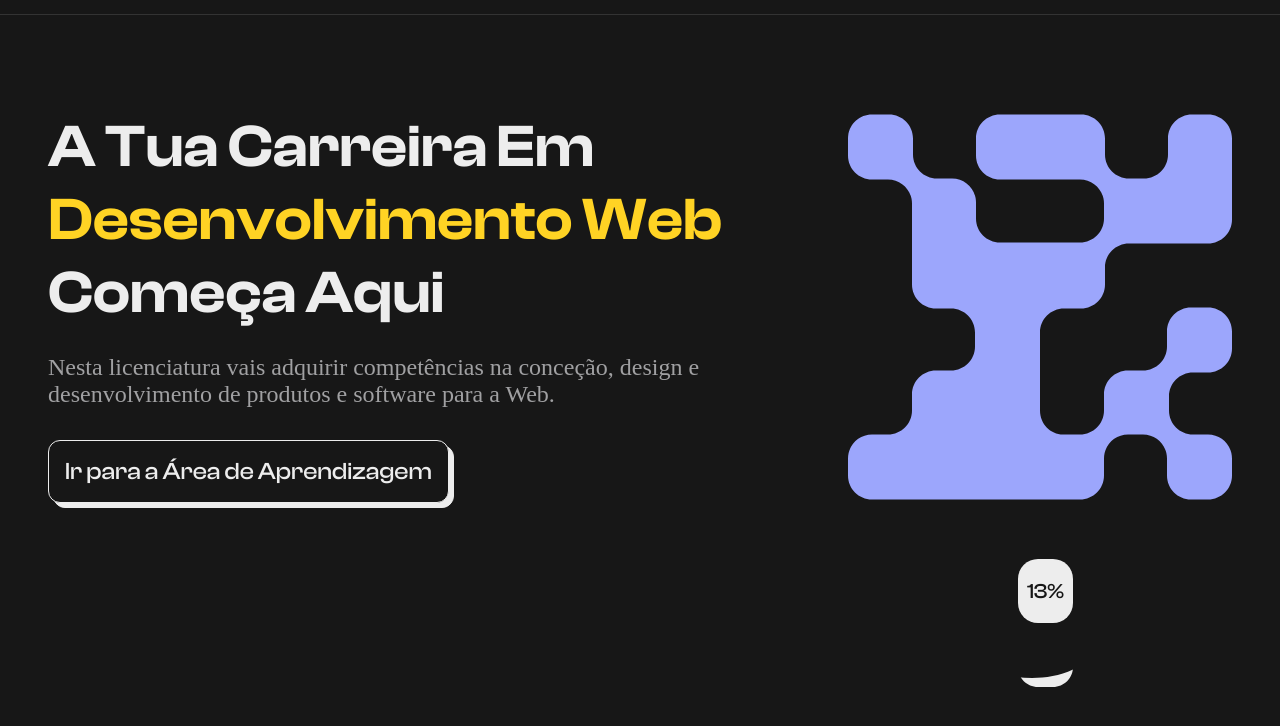
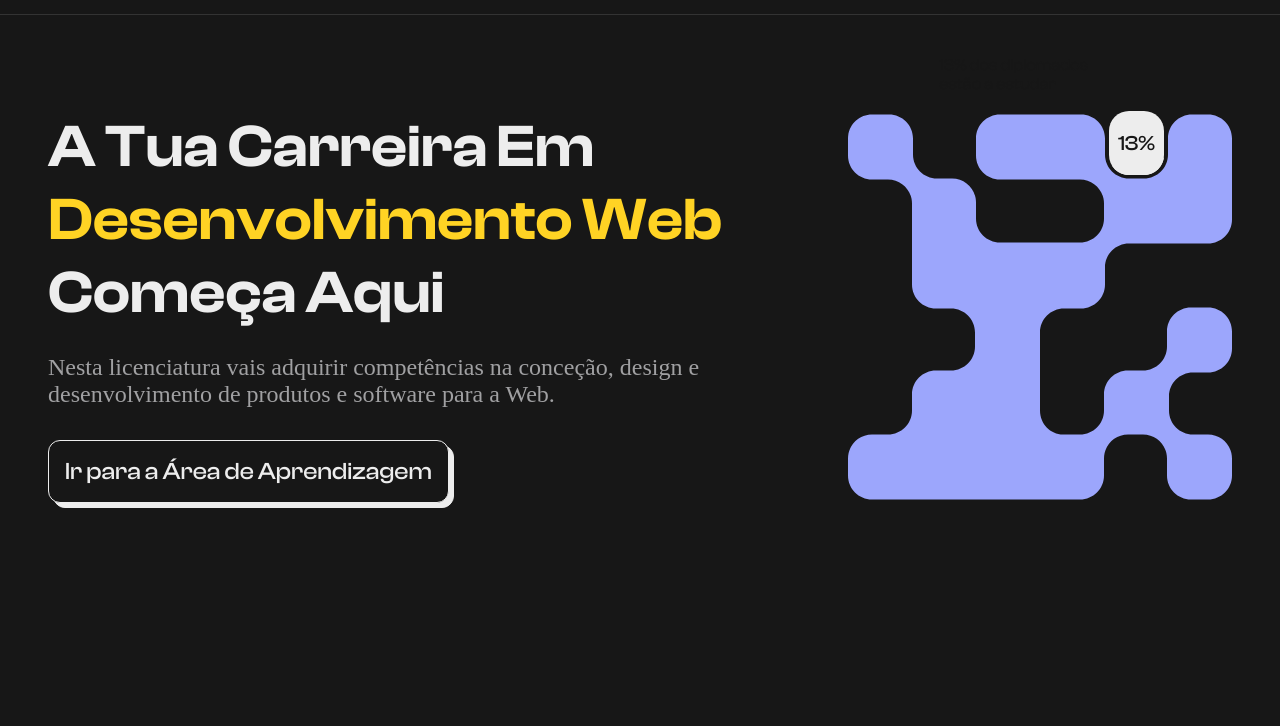
Before and after one commit to Neonrok/Projeto1_TSIW, a plain HTML site: page index.html in a window 1280 px wide. Shown: the part 60-786 px from the top of the page. Drawn offline with Linux system fonts and the light colour scheme.

Commit message:
adding text to hero top shape hover animation, placing square in the right place.

```diff
--- a/css/homepage.css
+++ b/css/homepage.css
@@ -44,12 +44,17 @@
 }
 
 .hero-topShape-container{
-  width: 225px;
-  height: 119px;
+  position: absolute;
+  transform: translate(91px,-512px);
+}
+
+.hero-topShape-text{
+  font-family: ClashDisplay-Regular;
+  color: var(--mainBlack);
 }
 
 #hero-shape-topSquare{
-  transform: translate(170px,55px);
+  transform: translate(170px,119px);
 }
 
 #hero-shape-topSquare:hover + svg defs mask g{
--- a/index.html
+++ b/index.html
@@ -28,6 +28,9 @@
                             <span class="hero-square-text text-20">13%</span>
                         </div>
                         <svg xmlns="http://www.w3.org/2000/svg" width="225" height="119" viewBox="0 0 225 119" class="hero-topShape">
+                            <foreignObject width="152px" height="38px">
+                                <div class="hero-topShape-text text-16 text-regular">13% dos diplomados estão a estudar</div>
+                            </foreignObject>
                             <path d="M190 119C178.97 119 170 110.03 170 99V80C170 66.19 158.81 55 145 55H24C10.77 55 0 44.23 0 31V24C0 10.77 10.77 0 24 0H148C161.23 0 172 10.77 172 24V30C172 43.81 183.19 55 197 55H205C216.03 55 225 63.97 225 75V99C225 110.03 216.03 119 205 119H190Z" fill="#EDEDED" mask="url(#mask1)"/>
                             <defs>
                                 <mask id="mask1">
```
